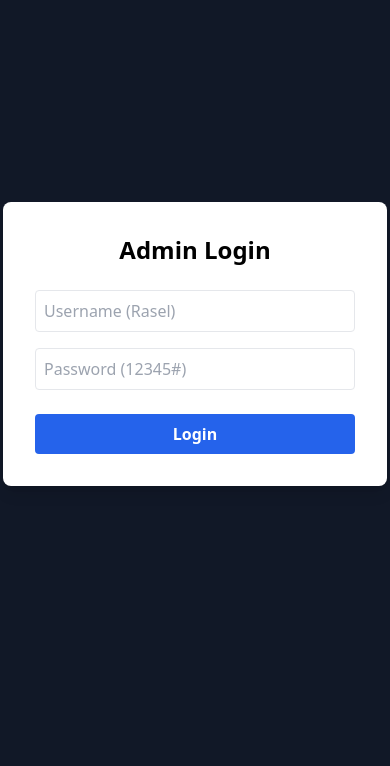
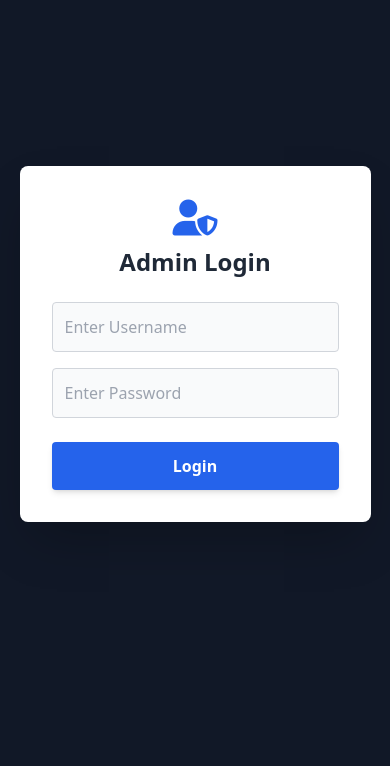
Before and after one commit to invinciblelesar/pollirshad-ecommerce, a website: page public/admin.html in a window 390 px wide. Shown: the part 78-844 px from the top of the page. Drawn offline with nearby package versions, Linux system fonts and the light colour scheme.

Commit message:
Update admin.html

```diff
--- a/public/admin.html
+++ b/public/admin.html
@@ -4,78 +4,112 @@
     <meta charset="UTF-8">
     <meta name="viewport" content="width=device-width, initial-scale=1.0">
     <title>Admin Panel - Pollirshad</title>
+    <!-- Tailwind CSS -->
     <script src="https://cdn.tailwindcss.com"></script>
+    <!-- Chart.js -->
     <script src="https://cdn.jsdelivr.net/npm/chart.js"></script>
+    <!-- FontAwesome -->
+    <link rel="stylesheet" href="https://cdnjs.cloudflare.com/ajax/libs/font-awesome/6.0.0/css/all.min.css">
 </head>
 <body class="bg-gray-100 flex h-screen">
 
     <!-- Login Screen -->
     <div id="loginScreen" class="absolute inset-0 bg-gray-900 flex items-center justify-center z-50">
-        <div class="bg-white p-8 rounded-lg shadow-lg w-96">
-            <h2 class="text-2xl font-bold text-center mb-6">Admin Login</h2>
-            <input type="text" id="adminUser" placeholder="Username (Rasel)" class="w-full mb-4 p-2 border rounded">
-            <input type="password" id="adminPass" placeholder="Password (12345#)" class="w-full mb-6 p-2 border rounded">
-            <button onclick="adminLogin()" class="w-full bg-blue-600 text-white py-2 rounded font-bold hover:bg-blue-700">Login</button>
+        <div class="bg-white p-8 rounded-lg shadow-2xl w-96 max-w-[90%]">
+            <div class="text-center mb-6">
+                <i class="fas fa-user-shield text-4xl text-blue-600 mb-2"></i>
+                <h2 class="text-2xl font-bold text-gray-800">Admin Login</h2>
+            </div>
+
+            <!-- Removed exposed credentials from placeholders -->
+            <input type="text" id="adminUser" placeholder="Enter Username" class="w-full mb-4 p-3 border border-gray-300 rounded focus:outline-none focus:border-blue-500 focus:ring-1 focus:ring-blue-500 bg-gray-50">
+            <input type="password" id="adminPass" placeholder="Enter Password" class="w-full mb-6 p-3 border border-gray-300 rounded focus:outline-none focus:border-blue-500 focus:ring-1 focus:ring-blue-500 bg-gray-50">
+
+            <button onclick="adminLogin()" class="w-full bg-blue-600 text-white py-3 rounded font-bold hover:bg-blue-700 transition duration-200 shadow-md">
+                Login
+            </button>
         </div>
     </div>
 
     <!-- Dashboard Sidebar -->
-    <div class="w-64 bg-gray-900 text-white flex flex-col">
-        <div class="p-4 text-2xl font-bold border-b border-gray-800">Pollirshad Admin</div>
+    <div class="w-64 bg-gray-900 text-white flex-col hidden md:flex shadow-xl z-10">
+        <div class="p-5 text-2xl font-bold border-b border-gray-800 flex items-center gap-3">
+            <i class="fas fa-leaf text-orange-500"></i> Pollirshad
+        </div>
         <nav class="flex-1 p-4 space-y-2">
-            <a href="#" class="block py-2 px-4 bg-gray-800 rounded">Dashboard</a>
-            <a href="#" class="block py-2 px-4 hover:bg-gray-800 rounded">Orders</a>
-            <a href="#" class="block py-2 px-4 hover:bg-gray-800 rounded">Vendors</a>
+            <a href="#" class="block py-3 px-4 bg-gray-800 rounded text-sm font-semibold border-l-4 border-orange-500 transition-colors">
+                <i class="fas fa-chart-line w-5"></i> Dashboard
+            </a>
+            <a href="#" class="block py-3 px-4 hover:bg-gray-800 rounded text-sm text-gray-300 transition-colors">
+                <i class="fas fa-shopping-bag w-5"></i> Orders
+            </a>
+            <a href="#" class="block py-3 px-4 hover:bg-gray-800 rounded text-sm text-gray-300 transition-colors">
+                <i class="fas fa-users w-5"></i> Vendors
+            </a>
         </nav>
-        <button onclick="logout()" class="p-4 bg-red-600 text-center font-bold">Logout</button>
+        <button onclick="logout()" class="p-4 bg-red-600 text-center font-bold hover:bg-red-700 transition-colors flex justify-center items-center gap-2">
+            <i class="fas fa-sign-out-alt"></i> Logout
+        </button>
     </div>
 
     <!-- Main Content -->
-    <div class="flex-1 flex flex-col overflow-hidden">
-        <header class="bg-white shadow p-4 flex justify-between">
-            <h2 class="text-xl font-bold text-gray-800">Overview</h2>
-            <span class="text-gray-600">Welcome, Admin</span>
+    <div class="flex-1 flex flex-col overflow-hidden relative">
+        <header class="bg-white shadow-sm border-b p-4 flex justify-between items-center z-10">
+            <h2 class="text-xl font-bold text-gray-800 flex items-center gap-2">
+                <i class="fas fa-tachometer-alt text-gray-400"></i> Overview
+            </h2>
+            <div class="flex items-center gap-4">
+                <span class="text-gray-600 font-medium text-sm bg-gray-100 px-3 py-1 rounded-full border">
+                    <i class="fas fa-user-circle text-orange-600 mr-1"></i> Admin
+                </span>
+                <button onclick="logout()" class="md:hidden text-red-600 font-bold text-sm bg-red-50 px-3 py-1 rounded">Logout</button>
+            </div>
         </header>
 
-        <main class="flex-1 overflow-x-hidden overflow-y-auto bg-gray-100 p-6">
+        <main class="flex-1 overflow-x-hidden overflow-y-auto bg-gray-50 p-6">
             <!-- Stats -->
-            <div class="grid grid-cols-3 gap-6 mb-6">
-                <div class="bg-white p-4 rounded shadow border-l-4 border-blue-500">
-                    <h3 class="text-gray-500 text-sm">Total Revenue</h3>
-                    <p class="text-2xl font-bold" id="statRev">৳ 0</p>
+            <div class="grid grid-cols-1 md:grid-cols-3 gap-6 mb-6">
+                <div class="bg-white p-5 rounded-xl shadow-sm border border-gray-100 border-l-4 border-l-blue-500">
+                    <h3 class="text-gray-500 text-xs font-bold uppercase tracking-wider">Total Revenue</h3>
+                    <p class="text-3xl font-bold text-gray-800 mt-2" id="statRev">৳ 0</p>
                 </div>
-                <div class="bg-white p-4 rounded shadow border-l-4 border-green-500">
-                    <h3 class="text-gray-500 text-sm">Total Orders</h3>
-                    <p class="text-2xl font-bold" id="statOrders">0</p>
+                <div class="bg-white p-5 rounded-xl shadow-sm border border-gray-100 border-l-4 border-l-green-500">
+                    <h3 class="text-gray-500 text-xs font-bold uppercase tracking-wider">Total Orders</h3>
+                    <p class="text-3xl font-bold text-gray-800 mt-2" id="statOrders">0</p>
                 </div>
-                <div class="bg-white p-4 rounded shadow border-l-4 border-yellow-500">
-                    <h3 class="text-gray-500 text-sm">Pending Orders</h3>
-                    <p class="text-2xl font-bold" id="statPending">0</p>
+                <div class="bg-white p-5 rounded-xl shadow-sm border border-gray-100 border-l-4 border-l-yellow-500">
+                    <h3 class="text-gray-500 text-xs font-bold uppercase tracking-wider">Pending Orders</h3>
+                    <p class="text-3xl font-bold text-gray-800 mt-2" id="statPending">0</p>
                 </div>
             </div>
 
             <!-- Chart & Table -->
             <div class="grid grid-cols-1 lg:grid-cols-3 gap-6">
-                <!-- Orders Table is now scrollable horizontally -->
-                <div class="col-span-1 lg:col-span-2 bg-white p-4 rounded shadow overflow-x-auto">
-                    <h3 class="font-bold mb-4">Recent Orders</h3>
+                <!-- Orders Table -->
+                <div class="col-span-1 lg:col-span-2 bg-white p-5 rounded-xl shadow-sm border border-gray-100 overflow-x-auto">
+                    <h3 class="font-bold text-gray-800 mb-4 border-b pb-2">Recent Orders</h3>
                     <table class="w-full text-left border-collapse whitespace-nowrap">
                         <thead>
-                            <tr class="bg-gray-100 text-sm text-gray-600">
-                                <th class="p-2 border">Customer Info</th>
-                                <th class="p-2 border">Delivery Address</th>
-                                <th class="p-2 border">Payment Details</th>
-                                <th class="p-2 border">Total</th>
-                                <th class="p-2 border">Status</th>
-                                <th class="p-2 border">Action</th>
+                            <tr class="bg-gray-50 text-xs uppercase text-gray-500 border-y">
+                                <th class="p-3 font-semibold">Customer Info</th>
+                                <th class="p-3 font-semibold">Delivery Address</th>
+                                <th class="p-3 font-semibold">Payment Details</th>
+                                <th class="p-3 font-semibold">Total</th>
+                                <th class="p-3 font-semibold">Status</th>
+                                <th class="p-3 font-semibold text-right">Action</th>
                             </tr>
                         </thead>
                         <tbody id="ordersTableBody" class="text-sm"></tbody>
                     </table>
                 </div>
-                <div class="bg-white p-4 rounded shadow">
-                    <h3 class="font-bold mb-4">Sales Analytics</h3>
-                    <canvas id="salesChart"></canvas>
+
+                <!-- Sales Analytics Chart (FIXED RESPONSIVENESS) -->
+                <div class="bg-white p-5 rounded-xl shadow-sm border border-gray-100">
+                    <h3 class="font-bold text-gray-800 mb-4 border-b pb-2">Sales Analytics</h3>
+                    <!-- The relative container with a strict height fixes the Chart.js squish bug -->
+                    <div class="relative w-full h-[300px]">
+                        <canvas id="salesChart"></canvas>
+                    </div>
                 </div>
             </div>
         </main>
@@ -83,7 +117,7 @@
 
     <script src="/app.js"></script>
     <script>
-        // Check if already logged in
+        // Check if already logged in securely
         if(localStorage.getItem('adminToken')) {
             document.getElementById('loginScreen').classList.add('hidden');
             loadAdminData();
```
